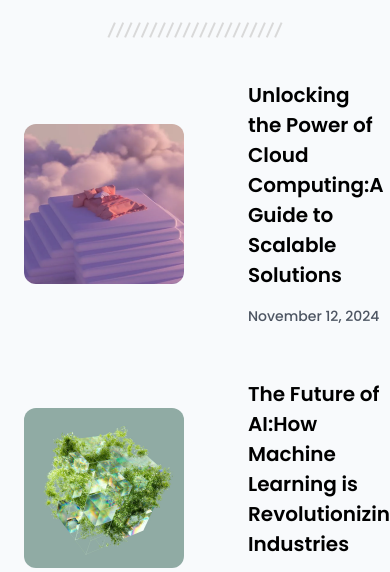
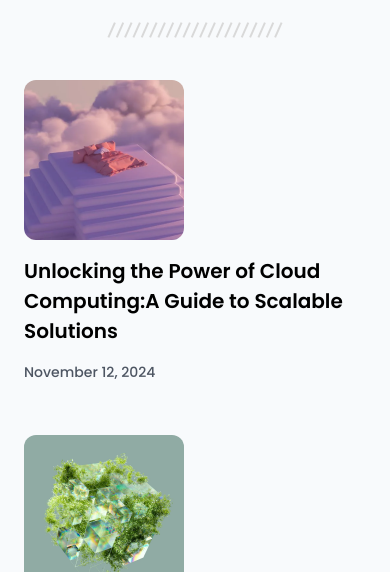
Before and after one commit to surajgoud36/simple-article-listing, a plain HTML site: page index.html in a window 390 px wide. Shown: the part 282-854 px from the top of the page. Drawn offline with Linux system fonts and the light colour scheme.

Commit message:
Mobile view update

```diff
--- a/resources/style.css
+++ b/resources/style.css
@@ -60,3 +60,11 @@ p {
 }
 .text-container {
 }
+
+@media only screen and (max-width: 640px){
+    .card-container{
+        flex-direction: column;
+        align-items: flex-start;
+        row-gap: 1rem;
+    }
+}
```
